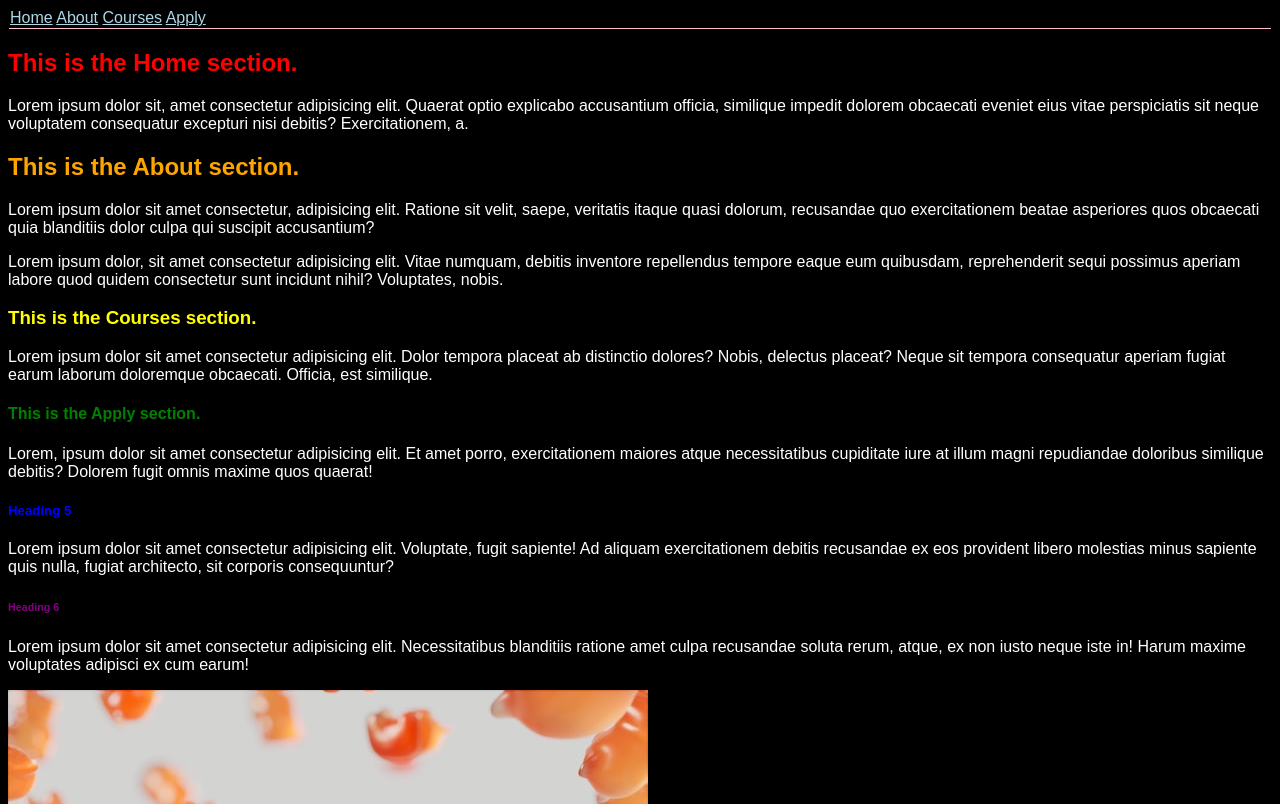
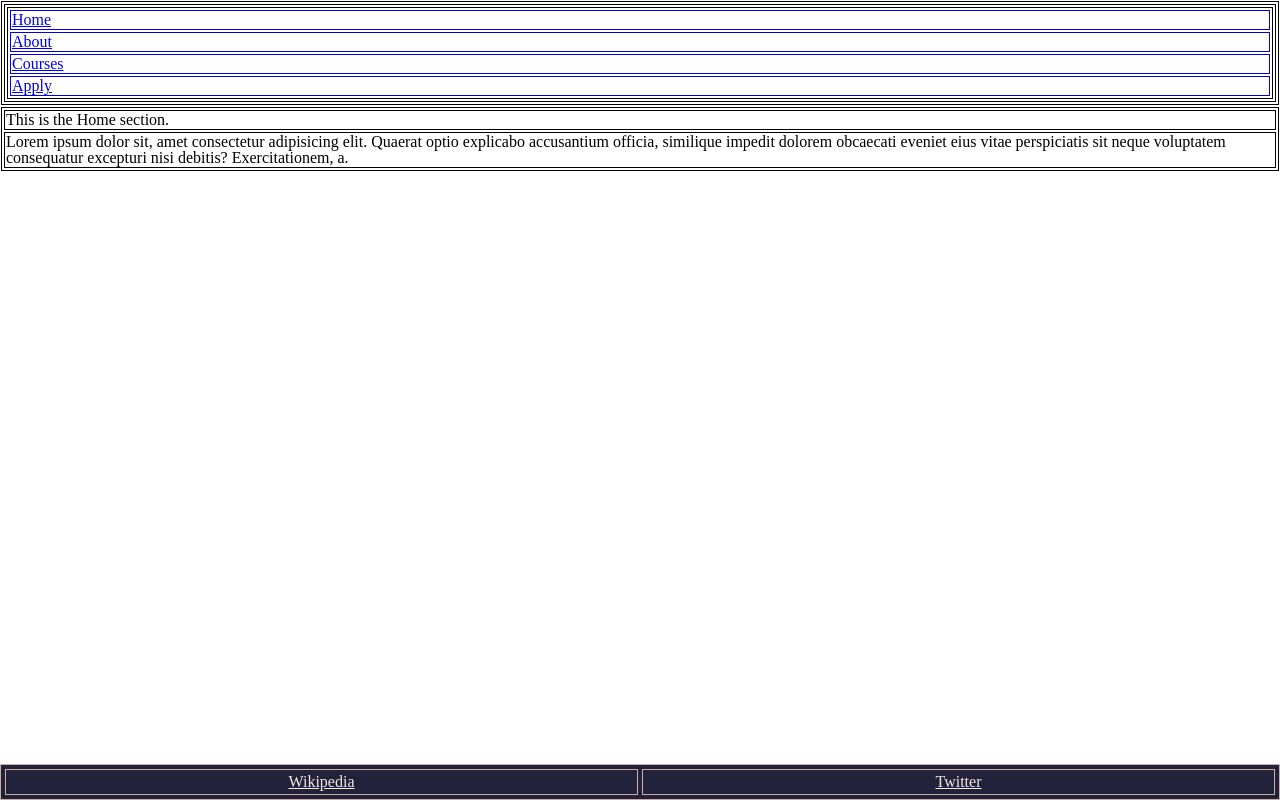
Before and after one commit to CameronBloom/Sprint-03, a plain HTML site: page index.html in a window 1280 px wide. Shown: the top 804 px of the page. Drawn offline with Linux system fonts and the light colour scheme.

Commit message:
Completed Module 02 - Objective 01 tasks.

```diff
--- a/index.html
+++ b/index.html
@@ -10,35 +10,20 @@
       <nav>
         <div class ="links">
           <a href="#home">Home</a>
-          <a href="#about">About</a>
-          <a href="#courses">Courses</a>
-          <a href="#apply">Apply</a>
+          <a href="#about" class="tertiary">About</a>
+          <a href="#courses" class="tertiary">Courses</a>
+          <a href="#apply" class="tertiary">Apply</a>
         </div>
       </nav>
     </header>
-    <section id="home">
-      <h1>This is the Home section.</h1>
-      <p>Lorem ipsum dolor sit, amet consectetur adipisicing elit. Quaerat optio explicabo accusantium officia, similique impedit dolorem obcaecati eveniet eius vitae perspiciatis sit neque voluptatem consequatur excepturi nisi debitis? Exercitationem, a.</p>
+    <section class="tertiary" id="home">
+      <h1 class="tertiary">This is the Home section.</h1>
+      <p class="tertiary">Lorem ipsum dolor sit, amet consectetur adipisicing elit. Quaerat optio explicabo accusantium officia, similique impedit dolorem obcaecati eveniet eius vitae perspiciatis sit neque voluptatem consequatur excepturi nisi debitis? Exercitationem, a.</p>
     </section>
-    <section id="about">
-      <h2>This is the About section.</h2>
-      <p>Lorem ipsum dolor sit amet consectetur, adipisicing elit. Ratione sit velit, saepe, veritatis itaque quasi dolorum, recusandae quo exercitationem beatae asperiores quos obcaecati quia blanditiis dolor culpa qui suscipit accusantium?</p>
-      <p>Lorem ipsum dolor, sit amet consectetur adipisicing elit. Vitae numquam, debitis inventore repellendus tempore eaque eum quibusdam, reprehenderit sequi possimus aperiam labore quod quidem consectetur sunt incidunt nihil? Voluptates, nobis.</p>
-    </section>
-    <section id="courses">
-      <h3>This is the Courses section.</h3>
-      <p>Lorem ipsum dolor sit amet consectetur adipisicing elit. Dolor tempora placeat ab distinctio dolores? Nobis, delectus placeat? Neque sit tempora consequatur aperiam fugiat earum laborum doloremque obcaecati. Officia, est similique.</p>
-    </section>
-    <section id="apply">
-      <h4>This is the Apply section.</h4>
-      <p>Lorem, ipsum dolor sit amet consectetur adipisicing elit. Et amet porro, exercitationem maiores atque necessitatibus cupiditate iure at illum magni repudiandae doloribus similique debitis? Dolorem fugit omnis maxime quos quaerat!</p>
-    </section>
-    <h5>Heading 5</h5>
-    <p>Lorem ipsum dolor sit amet consectetur adipisicing elit. Voluptate, fugit sapiente! Ad aliquam exercitationem debitis recusandae ex eos provident libero molestias minus sapiente quis nulla, fugiat architecto, sit corporis consequuntur?</p>
-    <h6>Heading 6</h6>
-    <p>Lorem ipsum dolor sit amet consectetur adipisicing elit. Necessitatibus blanditiis ratione amet culpa recusandae soluta rerum, atque, ex non iusto neque iste in! Harum maxime voluptates adipisci ex cum earum!</p>
-    <img src="images/small-gummies.jpeg"><br />
-    <a href="https://www.wikipedia.org/">Wikipedia</a><br />
-    <a href="https://twitter.com/home">Twitter</a>
+    <footer>
+      <a href="https://www.wikipedia.org/">Wikipedia</a>
+      <span></span>
+      <a href="https://twitter.com/home">Twitter</a>
+    </footer>
   </body>
 </html>
--- a/styles/index.css
+++ b/styles/index.css
@@ -1,39 +1,145 @@
-* {
+/* http://meyerweb.com/eric/tools/css/reset/
+   v2.0 | 20110126
+   License: none (public domain)
+*/
+
+html, body, div, span, applet, object, iframe,
+h1, h2, h3, h4, h5, h6, p, blockquote, pre,
+a, abbr, acronym, address, big, cite, code,
+del, dfn, em, img, ins, kbd, q, s, samp,
+small, strike, strong, sub, sup, tt, var,
+b, u, i, center,
+dl, dt, dd, ol, ul, li,
+fieldset, form, label, legend,
+table, caption, tbody, tfoot, thead, tr, th, td,
+article, aside, canvas, details, embed,
+figure, figcaption, footer, header, hgroup,
+menu, nav, output, ruby, section, summary,
+time, mark, audio, video {
+	margin: 0;
+	padding: 0;
+	border: 0;
+	font-size: 100%;
+	font: inherit;
+	vertical-align: baseline;
+}
+/* HTML5 display-role reset for older browsers */
+article, aside, details, figcaption, figure,
+footer, header, hgroup, menu, nav, section {
+	display: block;
+}
+body {
+	line-height: 1;
+}
+ol, ul {
+	list-style: none;
+}
+blockquote, q {
+	quotes: none;
+}
+blockquote:before, blockquote:after,
+q:before, q:after {
+	content: '';
+	content: none;
+}
+table {
+	border-collapse: collapse;
+	border-spacing: 0;
+}
+
+/*
+
+Color Pattern: https://coolors.co/22223b-4a4e69-9a8c98-c9ada7-f2e9e4
+
+*/
+
+
+/* * {
   color: white;
   background-color: black;
-  font-family: sans-serif;
+  font-family: "Lucida Console", "Courier New", monospace;
+} */
+
+header {
+  height: 6.25rem;
+  margin: 0.0625rem;
+  border: 0.0625rem solid;
+  padding: 0.0625rem;
+  display: block;
 }
 
-div {
-  border-bottom: 1px solid pink;
-  padding: 1px;
-  margin: 1px;
+header nav {
+  height: 5.875rem;
+  margin: 0.0625rem;
+  border: 0.0625rem solid;
+  padding: 0.0625rem;
+  display: block;
 }
 
-h1 {
-  color: red;
+header nav div {
+  height: 5.5rem;
+  margin: 0.0625rem;
+  border: 0.0625rem solid;
+  padding: 0.0625rem;
+  display: block;
 }
 
-h2 {
-  color: orange;
+header nav div a {
+  height: 1rem;
+  margin: 0.0625rem;
+  border: 0.0625rem solid;
+  padding: 0.0625rem;
+  display: block;
 }
 
-h3 {
-  color: yellow;
+.tertiary {
+  margin-top: 0.1250rem;
 }
 
-h4 {
-  color: green;
+#home {
+  margin: 0.0625rem;
+  margin-top: 0.1250rem;
+  border: 0.0625rem solid;
+  padding: 0.0625rem;
+  display: block;
 }
 
-h5 {
-  color: blue;
+#home h1 {
+  margin: 0.0625rem;
+  border: 0.0625rem solid;
+  padding: 0.0625rem;
+  display: block;
 }
 
-h6 {
-  color: purple;
+#home p {
+  margin: 0.0625rem;
+  margin-top: 0.1250rem;
+  border: 0.0625rem solid;
+  padding: 0.0625rem;
+  display: block;
 }
 
-a {
-  color: lightblue;
+footer {
+  background-color: #22223B;
+  position: fixed;
+  bottom: 0;
+  height: 2.25rem;
+  width: 100%;
+  box-sizing: border-box;
+  border: 0.0625rem solid #C9ADA7;
+  padding: 0.25rem;
+  display: flex;
 }
+
+footer a {
+  width: 50%;
+  flex: 1 1 0%;
+  text-align: center;
+  border: 0.0625rem solid #C9ADA7;
+  color: #F2E9E4;
+  padding: 0.25rem;
+}
+
+footer span {
+  width: 0.25rem;
+}
```
Also changed, not shown: 1 other file.
